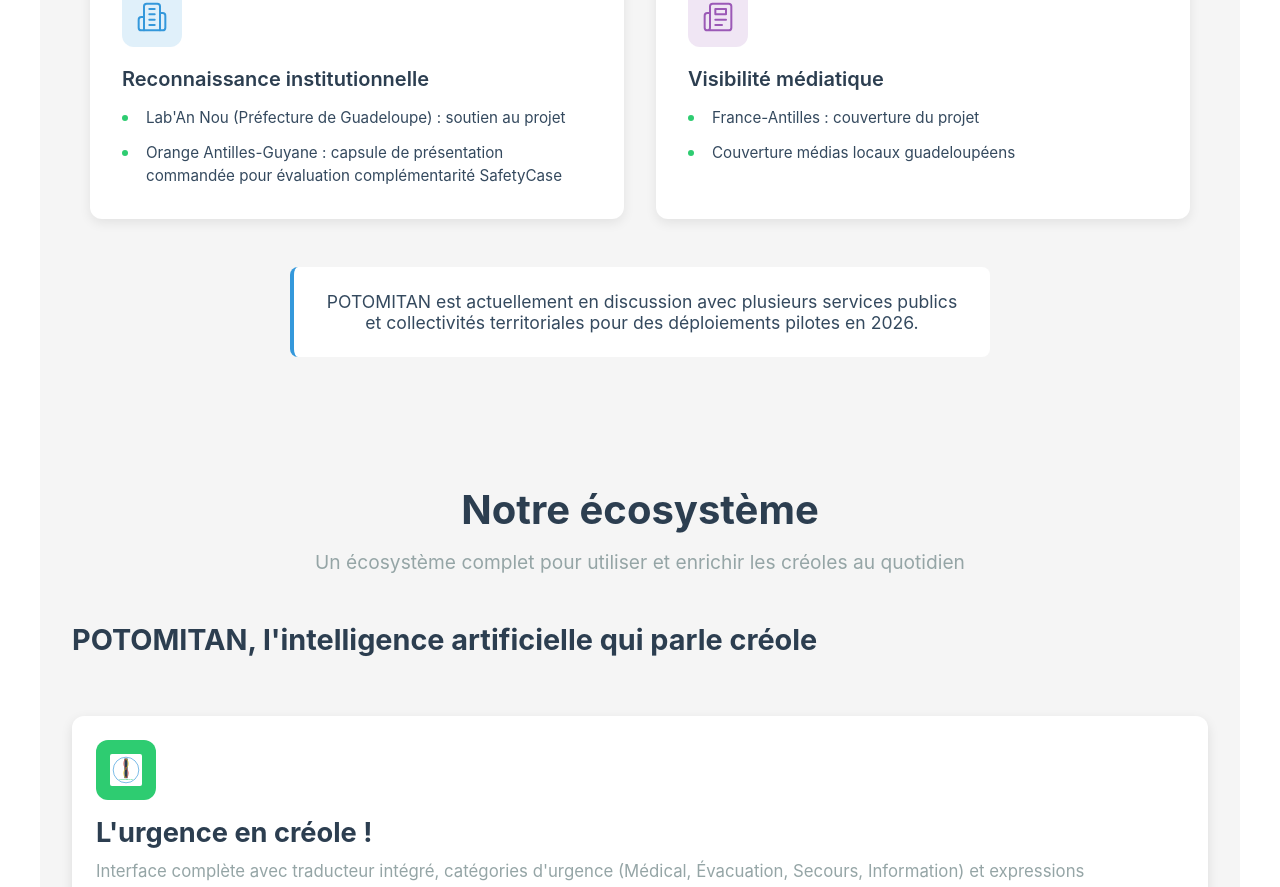
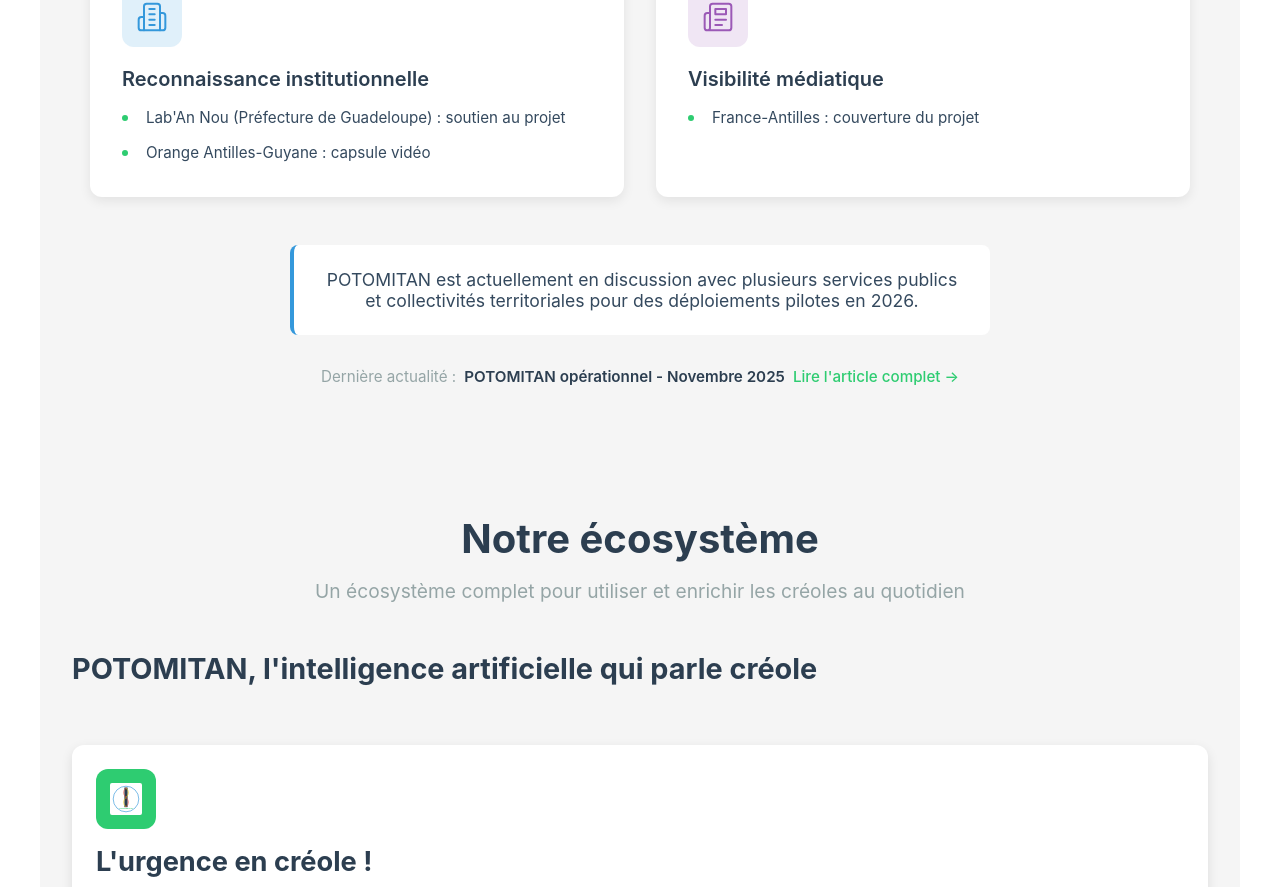
Before and after one commit to Brdcie/potomitan-landing, a React (Vite) app: page / in a window 1280 px wide. Shown: the part 2567-3454 px from the top of the page. Built offline with nearby package versions, Linux system fonts and the light colour scheme.

Commit message:
feat: ajouter liens médias et actualité dans section Reconnaissance

```diff
--- a/src/components/Reconnaissance.css
+++ b/src/components/Reconnaissance.css
@@ -105,6 +105,46 @@
   border-left: 4px solid var(--primary-blue);
 }
 
+.reconnaissance-news {
+  text-align: center;
+  margin-top: 2rem;
+  font-size: 0.95rem;
+  color: var(--dark-gray);
+}
+
+.news-label {
+  color: var(--gray);
+}
+
+.news-title {
+  font-weight: 600;
+  color: var(--dark-blue);
+  margin: 0 0.5rem;
+}
+
+.news-link {
+  color: var(--primary-green);
+  text-decoration: none;
+  font-weight: 500;
+  transition: color 0.3s ease;
+}
+
+.news-link:hover {
+  color: var(--primary-blue);
+  text-decoration: underline;
+}
+
+.validation-link {
+  color: var(--dark-gray);
+  text-decoration: none;
+  transition: color 0.3s ease;
+}
+
+.validation-link:hover {
+  color: var(--primary-green);
+  text-decoration: underline;
+}
+
 /* Responsive */
 @media (max-width: 900px) {
   .validation-grid {
--- a/src/components/Reconnaissance.jsx
+++ b/src/components/Reconnaissance.jsx
@@ -30,7 +30,7 @@
     title: 'Reconnaissance institutionnelle',
     items: [
       "Lab'An Nou (Préfecture de Guadeloupe) : soutien au projet",
-      "Orange Antilles-Guyane : capsule de présentation commandée pour évaluation complémentarité SafetyCase"
+      { text: 'Orange Antilles-Guyane : capsule vidéo', link: 'https://youtu.be/zaSrC3ZtZ_c?si=yscQXVXi0AlUqvi_' }
     ]
   },
   {
@@ -38,8 +38,7 @@
     icon: Newspaper,
     title: 'Visibilité médiatique',
     items: [
-      'France-Antilles : couverture du projet',
-      'Couverture médias locaux guadeloupéens'
+      { text: 'France-Antilles : couverture du projet', link: 'https://hexagone.franceantilles.fr/actualite/sciences-et-recherche/potomitan-lia-qui-parle-creole-1063339.php' }
     ]
   }
 ];
@@ -60,7 +59,15 @@
               <h3 className="validation-title">{block.title}</h3>
               <ul className="validation-list">
                 {block.items.map((item, index) => (
-                  <li key={index}>{item}</li>
+                  <li key={index}>
+                    {typeof item === 'string' ? (
+                      item
+                    ) : (
+                      <a href={item.link} target="_blank" rel="noopener noreferrer" className="validation-link">
+                        {item.text}
+                      </a>
+                    )}
+                  </li>
                 ))}
               </ul>
             </div>
@@ -72,6 +79,12 @@
         POTOMITAN est actuellement en discussion avec plusieurs services publics
         et collectivités territoriales pour des déploiements pilotes en 2026.
       </p>
+
+      <div className="reconnaissance-news">
+        <span className="news-label">Dernière actualité :</span>
+        <span className="news-title">POTOMITAN opérationnel - Novembre 2025</span>
+        <a href="/actualites" className="news-link">Lire l'article complet →</a>
+      </div>
     </section>
   );
 };
```
